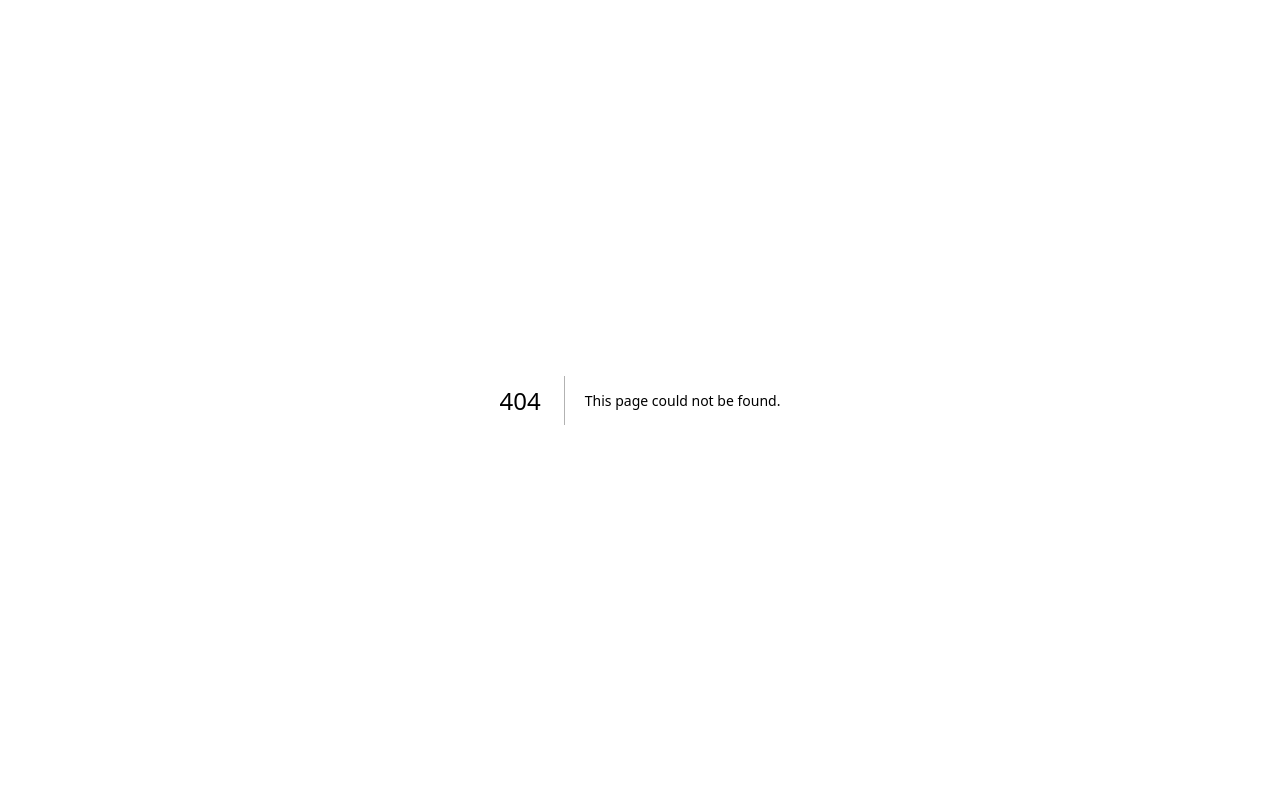
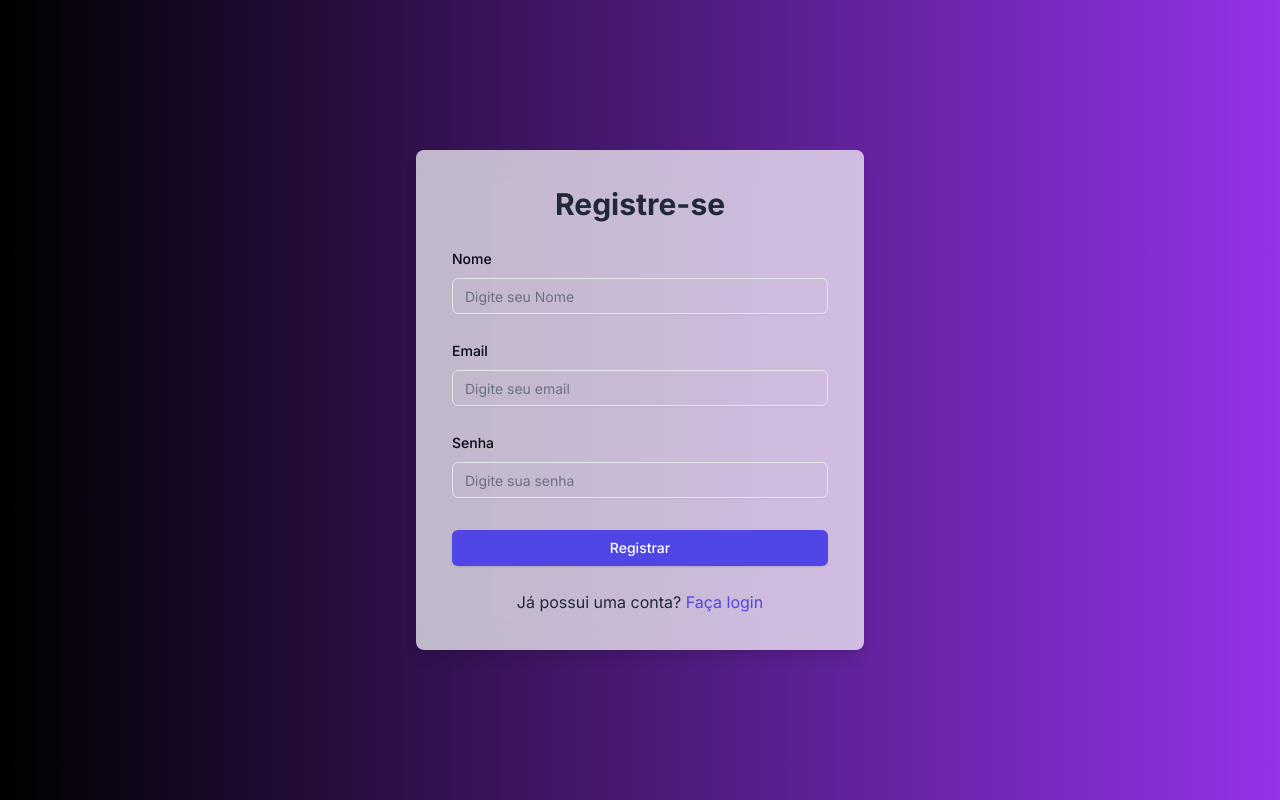
Before and after one commit to patricpz/projeto-bruno, a Next.js app: page /register in a window 1280 px wide. Before the commit this address had no page. Built offline with nearby package versions, Linux system fonts and the light colour scheme.

Commit message:
tela de registro de conta

```diff
--- a/src/app/login/page.tsx
+++ b/src/app/login/page.tsx
@@ -4,7 +4,8 @@ import React from 'react';
 import { useForm } from 'react-hook-form';
 import { zodResolver } from '@hookform/resolvers/zod';
 import * as z from 'zod';
-import { useRouter } from 'next/navigation'; // Importa o hook useRouter
+import { useRouter } from 'next/navigation';
+import Link from 'next/link';
 import {
   Form,
   FormControl,
@@ -31,14 +32,14 @@ const LoginPage = () => {
     }
   });
 
-  const router = useRouter(); // Inicializa o hook useRouter
+  const router = useRouter();
 
   const onSubmit = (data) => {
     console.log(data);
     // Lógica de login aqui
 
     // Após o login bem-sucedido, redirecione para outra página
-    router.push('/teste'); // Substitua '/pagina-destino' pelo caminho para o qual deseja redirecionar
+    router.push('/teste'); // Substitua '/teste' pelo caminho para o qual deseja redirecionar
   };
 
   return (
@@ -80,6 +81,9 @@ const LoginPage = () => {
             </Button>
           </form>
         </Form>
+        <p className="text-center text-gray-800">
+          Não possui uma conta? <Link href="/register" className="text-indigo-600 hover:text-indigo-800">Registre-se</Link>
+        </p>
       </div>
     </div>
   );
--- /dev/null
+++ b/src/app/register/page.tsx
@@ -0,0 +1,120 @@
+"use client";
+
+import React, { useState } from 'react';
+import { useForm } from 'react-hook-form';
+import { zodResolver } from '@hookform/resolvers/zod';
+import * as z from 'zod';
+import { useRouter } from 'next/navigation';
+import Link from 'next/link';
+import {
+  Form,
+  FormControl,
+  FormDescription,
+  FormField,
+  FormItem,
+  FormLabel,
+  FormMessage
+} from '@/components/ui/form';
+import { Input } from '@/components/ui/input';
+import { Button } from '@/components/ui/button';
+
+const schema = z.object({
+  email: z.string().email('Email inválido'),
+  password: z.string().min(6, 'A senha deve ter pelo menos 6 caracteres'),
+  name: z.string()
+});
+
+const RegisterPage = () => {
+  const [registrationSuccess, setRegistrationSuccess] = useState(false);
+  const form = useForm({
+    resolver: zodResolver(schema),
+    defaultValues: {
+      email: '',
+      password: '',
+      name: ''
+    }
+  });
+
+  const router = useRouter();
+
+  const onSubmit = async (data) => {
+    console.log(data);
+    // Simula o processo de registro
+    try {
+      // Aqui você faria a lógica real de registro do usuário.
+      // Simulação de sucesso
+      setRegistrationSuccess(true);
+      setTimeout(() => {
+        router.push('/teste'); // Substitua '/teste' pelo caminho para o qual deseja redirecionar
+      }, 2000); // Atraso de 2 segundos para permitir que o usuário veja a mensagem de sucesso
+    } catch (error) {
+      console.error('Erro ao registrar usuário:', error);
+    }
+  };
+
+  return (
+    <div className="min-h-screen flex items-center justify-center bg-gradient-to-r from-black to-purple-600">
+      <div className="w-full max-w-md p-9 space-y-6 bg-white bg-opacity-70 backdrop-blur-lg rounded-lg shadow-lg">
+        <h2 className="text-3xl font-bold text-center text-gray-800">Registre-se</h2>
+        <Form {...form}>
+          <form onSubmit={form.handleSubmit(onSubmit)} className="space-y-6">
+            <FormField
+              control={form.control}
+              name="name"
+              render={({ field }) => (
+                <FormItem>
+                  <FormLabel>Nome</FormLabel>
+                  <FormControl>
+                    <Input {...field} placeholder="Digite seu Nome" className="w-full p-3 mt-1 border rounded-md focus:outline-none focus:ring-2 focus:ring-indigo-500" />
+                  </FormControl>
+                  <FormDescription />
+                  <FormMessage />
+                </FormItem>
+              )}
+            />
+            <FormField
+              control={form.control}
+              name="email"
+              render={({ field }) => (
+                <FormItem>
+                  <FormLabel>Email</FormLabel>
+                  <FormControl>
+                    <Input {...field} placeholder="Digite seu email" className="w-full p-3 mt-1 border rounded-md focus:outline-none focus:ring-2 focus:ring-indigo-500" />
+                  </FormControl>
+                  <FormDescription />
+                  <FormMessage />
+                </FormItem>
+              )}
+            />
+
+            <FormField
+              control={form.control}
+              name="password"
+              render={({ field }) => (
+                <FormItem>
+                  <FormLabel>Senha</FormLabel>
+                  <FormControl>
+                    <Input {...field} type="password" placeholder="Digite sua senha" className="w-full p-3 mt-1 border rounded-md focus:outline-none focus:ring-2 focus:ring-indigo-500" />
+                  </FormControl>
+                  <FormDescription />
+                  <FormMessage />
+                </FormItem>
+              )}
+            />
+            <Button type="submit" className="w-full py-3 text-white bg-indigo-600 rounded-md hover:bg-indigo-700 focus:outline-none focus:ring-2 focus:ring-indigo-500">
+              Registrar
+            </Button>
+          </form>
+        </Form>
+        {registrationSuccess && (
+          <p className="text-center text-green-600 mt-4">Conta criada com sucesso! Redirecionando...</p>
+        )}
+        <p className="text-center text-gray-800">
+          Já possui uma conta? <Link href="/login" className="text-indigo-600 hover:text-indigo-800">Faça login</Link>
+        </p>
+      </div>
+    </div>
+  );
+};
+
+export default RegisterPage;
```
